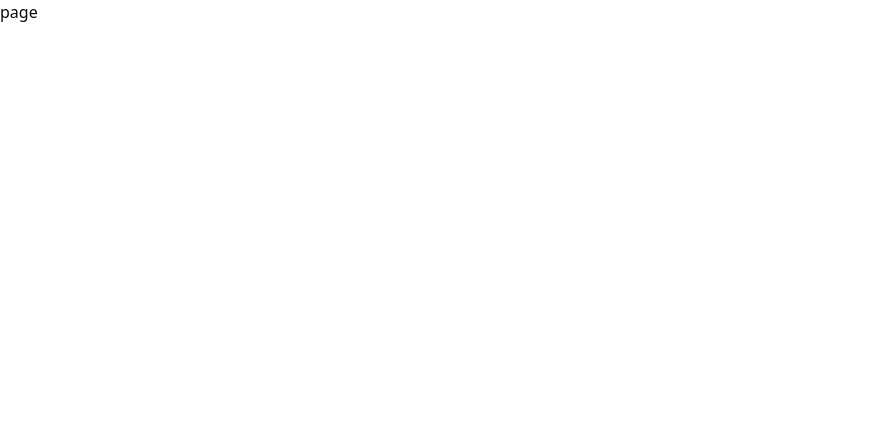
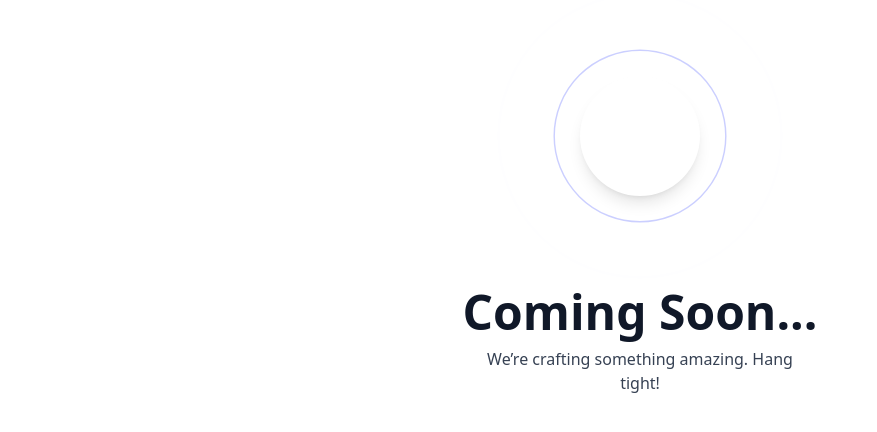
Before and after one commit to Ali-Ch-001/dessify-project-code, a Next.js app: page /products in a window 1280 px wide. Shown: the top 432 px of the page, without its empty margins (0-877 px from the left). Built offline with nearby package versions, Linux system fonts and the light colour scheme.

Commit message:
bug fixes

```diff
--- a/app/(landing_page_items)/products/page.tsx
+++ b/app/(landing_page_items)/products/page.tsx
@@ -1,9 +1,15 @@
-import React from 'react'
+import ComingSoon from '@/components/ComingSoon';
 
-const page = () => {
+export default function shopyourproductcomingsoon() {
   return (
-    <div>page</div>
-  )
+    <div>
+      {/* ... */}
+      <ComingSoon
+        heading="Coming Soon..."
+        tagline="We’re crafting something amazing. Hang tight!"
+        size={240}
+      />
+      {/* ... */}
+    </div>
+  );
 }
-
-export default page
```
